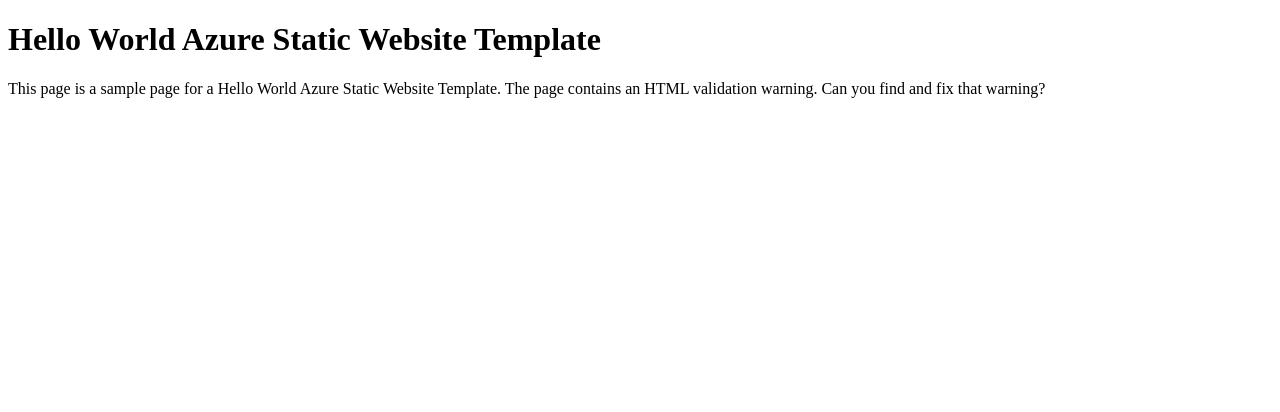
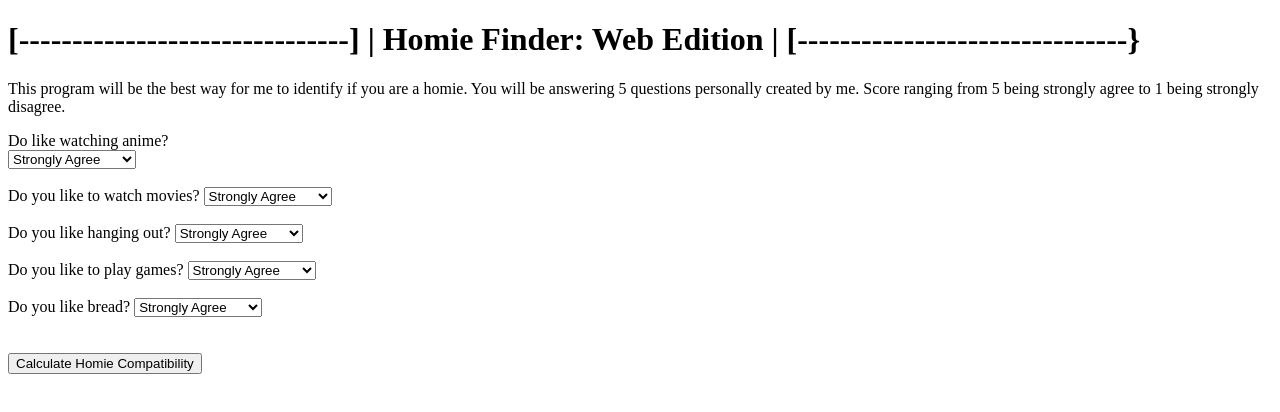
Before and after one commit to apmissana/Matchmaker-AM-2, a plain HTML site: page index.html in a window 1280 px wide. Drawn offline with Linux system fonts and the light colour scheme.

Commit message:
Update files.

```diff
--- a/index.html
+++ b/index.html
@@ -1,11 +1,156 @@
 <!DOCTYPE html>
-<html>
+<html lang="lang"></html>
+
+<!--
+    Project: Matchmaker Web (Homie Finder: Web Edition)
+    Creator: Titus Marzan
+-->
+
+
+
 <head>
-<title>Hello World Azure Template</title>
+    <meta charset="UTF-8">
+    <title>Homie Finder: Web Edition</title>           <!-- Title -->
 </head>
-<body>
-<h1>Hello World Azure Static Website Template</h1>
-<p>This page is a sample page for a Hello World Azure Static Website Template. The page contains an HTML validation warning.
-Can you find and fix that warning?</p>
+
+<body>                                              <!-- Instructions -->
+
+    <h1>
+        [-------------------------------]
+        |   Homie Finder: Web Edition   |
+        [-------------------------------}
+    </h1>
+    <p>
+        This program will be the best way for me to
+        identify if you are a homie. You will be
+        answering 5 questions personally created by
+        me. Score ranging from 5 being strongly agree
+        to 1 being strongly disagree.
+    </p>
+
+    <label>Do like watching anime?</label><br />             <!-- Question 1 -->
+    <select id="q1">
+        <option value="5">Strongly Agree</option>
+        <option value="4">Agree</option>
+        <option value="3">Neutral</option>
+        <option value="2">Disagree</option>
+        <option value="1">Strongly Disagree</option>
+    </select>
+    <br /><br />
+
+    <label>Do you like to watch movies?</label>     <!-- Question 2 -->
+    <select id="q2">
+        <option value="5">Strongly Agree</option>
+        <option value="4">Agree</option>
+        <option value="3">Neutral</option>
+        <option value="2">Disagree</option>
+        <option value="1">Strongly Disagree</option>
+    </select>
+    <br /><br />
+
+    <label>Do you like hanging out?</label>         <!-- Question 3 -->
+    <select id="q3">
+        <option value="5">Strongly Agree</option>
+        <option value="4">Agree</option>
+        <option value="3">Neutral</option>
+        <option value="2">Disagree</option>
+        <option value="1">Strongly Disagree</option>
+    </select>
+    <br /><br />
+
+    <label>Do you like to play games?</label>       <!-- Question 4 -->
+    <select id="q4">
+        <option value="5">Strongly Agree</option>
+        <option value="4">Agree</option>
+        <option value="3">Neutral</option>
+        <option value="2">Disagree</option>
+        <option value="1">Strongly Disagree</option>
+    </select>
+    <br /><br />
+
+    <label>Do you like bread?</label>               <!-- Question 5 -->
+    <select id="q5">
+        <option value="5">Strongly Agree</option>
+        <option value="4">Agree</option>
+        <option value="3">Neutral</option>
+        <option value="2">Disagree</option>
+        <option value="1">Strongly Disagree</option>
+    </select>
+    <br /><br /><br />
+
+    <button onclick="calculateCompatibility()">
+        Calculate Homie Compatibility
+    </button>
+    <p id="compatibility"></p>
+
+<script>
+console.log("Starting Homie Finder: Web Edition...");
+
+function calculateCompatibility() {
+    console.log("calculateCompatibility()");
+
+    const DESIRED_RESPONSE = [
+        5, /* strongly agree */
+        4, /* agree */
+        3, /* neutral */
+        2, /* disagree */
+        1, /* strongly disagree */
+    ]
+
+    const MAX_SCORE = 5
+
+    let q1Response = document.getElementById("q1").selectedOptions[0].value;
+    let q2Response = document.getElementById("q2").selectedOptions[0].value;
+    let q3Response = document.getElementById("q3").selectedOptions[0].value;
+    let q4Response = document.getElementById("q4").selectedOptions[0].value;
+    let q5Response = document.getElementById("q5").selectedOptions[0].value;
+
+    console.log("Question 1 Answers: ")
+    console.log(document.getElementById("q1").selectedOptions[0].text);
+    console.log(document.getElementById("q1").selectedOptions[0].value);
+    console.log(q1Response);
+
+    console.log("Question 2 Answers: ")
+    console.log(document.getElementById("q2").selectedOptions[0].text);
+    console.log(document.getElementById("q2").selectedOptions[0].value);
+    console.log(q2Response);
+
+    console.log("Question 3 Answers: ")
+    console.log(document.getElementById("q3").selectedOptions[0].text);
+    console.log(document.getElementById("q3").selectedOptions[0].value);
+    console.log(q3Response);
+
+    console.log("Question 4 Answers: ")
+    console.log(document.getElementById("q4").selectedOptions[0].text);
+    console.log(document.getElementById("q4").selectedOptions[0].value);
+    console.log(q4Response);
+
+    console.log("Question 5 Answers: ")
+    console.log(document.getElementById("q5").selectedOptions[0].text);
+    console.log(document.getElementById("q5").selectedOptions[0].value);
+    console.log(q5Response);
+
+    let q1Compatibility = 5 - Math.abs(q1Response - DESIRED_RESPONSE[0]);
+    let q2Compatibility = 5 - Math.abs(q2Response - DESIRED_RESPONSE[1]);
+    let q3Compatibility = 5 - Math.abs(q3Response - DESIRED_RESPONSE[2]);
+    let q4Compatibility = 5 - Math.abs(q4Response - DESIRED_RESPONSE[3]);
+    let q5Compatibility = 5 - Math.abs(q5Response - DESIRED_RESPONSE[4]);
+
+    console.log("c1="+q1Compatibility);
+    console.log("c2="+q2Compatibility);
+    console.log("c3="+q3Compatibility);
+    console.log("c4="+q4Compatibility);
+    console.log("c5="+q5Compatibility);
+
+    let totalCompatibility = q1Compatibility + q2Compatibility + q3Compatibility + q4Compatibility + q5Compatibility
+
+    totalCompatibility *= 100 / MAX_SCORE;
+    totalCompatibility = Math.round(totalCompatibility);
+    console.log("Compatibility: "+ totalCompatibility);
+
+    document.getElementById("compatibility").innerHTML = "Your compatibility is: " + totalCompatibility
+}
+
+</script>
 </body>
 </html>
```
